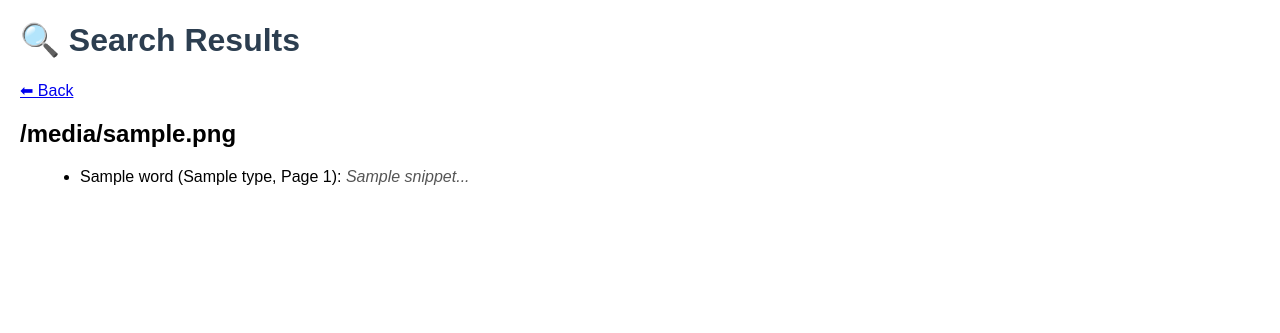
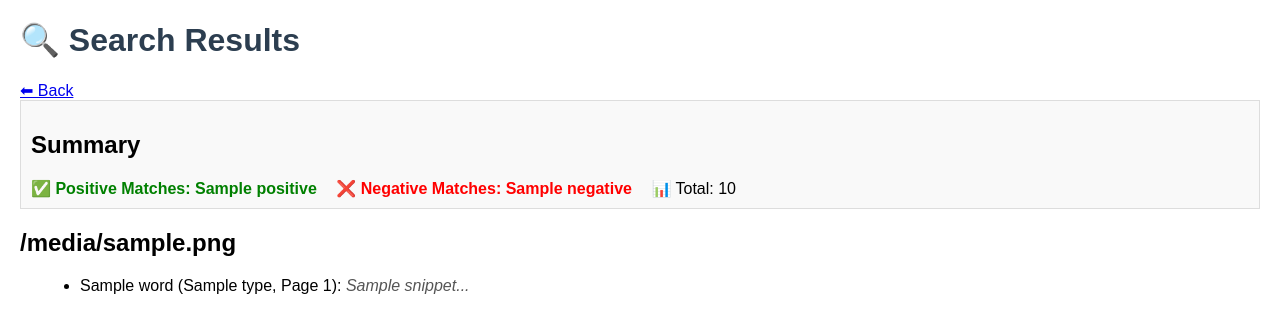
Before and after one commit to Aaronicc/pdf-keyword-search, a Flask app: template templates/results.html in a window 1280 px wide. Shown: the top 333 px of the page. Run offline with Flask 3, Linux system fonts and the light colour scheme; the template is opened without the code that fills it: most values are stand-ins (such as "Sample title", 1, 10 or a date in 2020); some libraries are stand-ins or nearby versions.

Commit message:
Update results.html

```diff
--- a/templates/results.html
+++ b/templates/results.html
@@ -11,11 +11,21 @@
         .positive { color: green; font-weight: bold; }
         .negative { color: red; font-weight: bold; }
         .snippet { font-style: italic; color: #555; }
+        .summary { background: #f9f9f9; padding: 10px; border: 1px solid #ddd; margin-bottom: 20px; }
+        .summary span { margin-right: 15px; }
     </style>
 </head>
 <body>
     <h1>🔍 Search Results</h1>
     <a href="/">⬅ Back</a>
+
+    <!-- Summary Section -->
+    <div class="summary">
+        <h2>Summary</h2>
+        <span class="positive">✅ Positive Matches: {{ summary.positive }}</span>
+        <span class="negative">❌ Negative Matches: {{ summary.negative }}</span>
+        <span>📊 Total: {{ summary.total }}</span>
+    </div>
 
     {% if results %}
         {% for file in results %}
```
